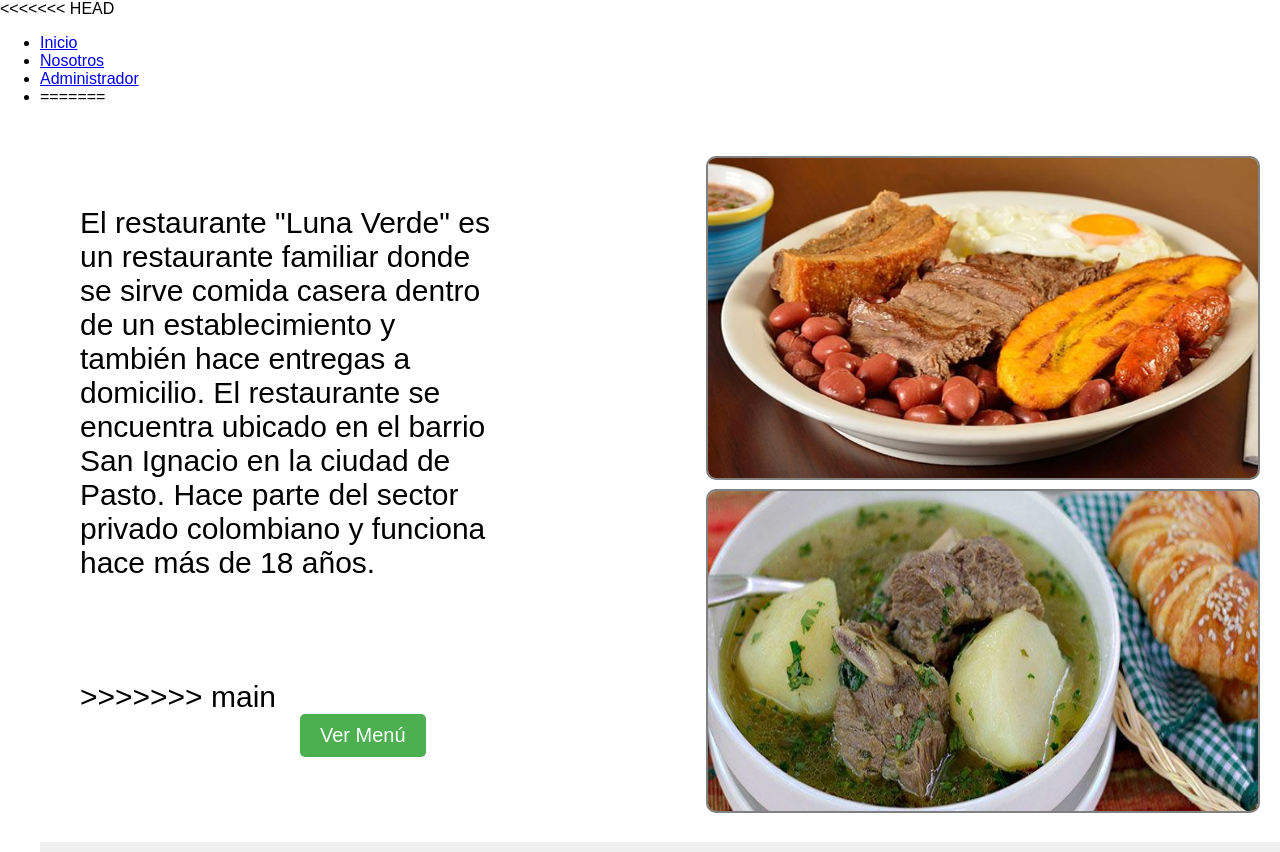
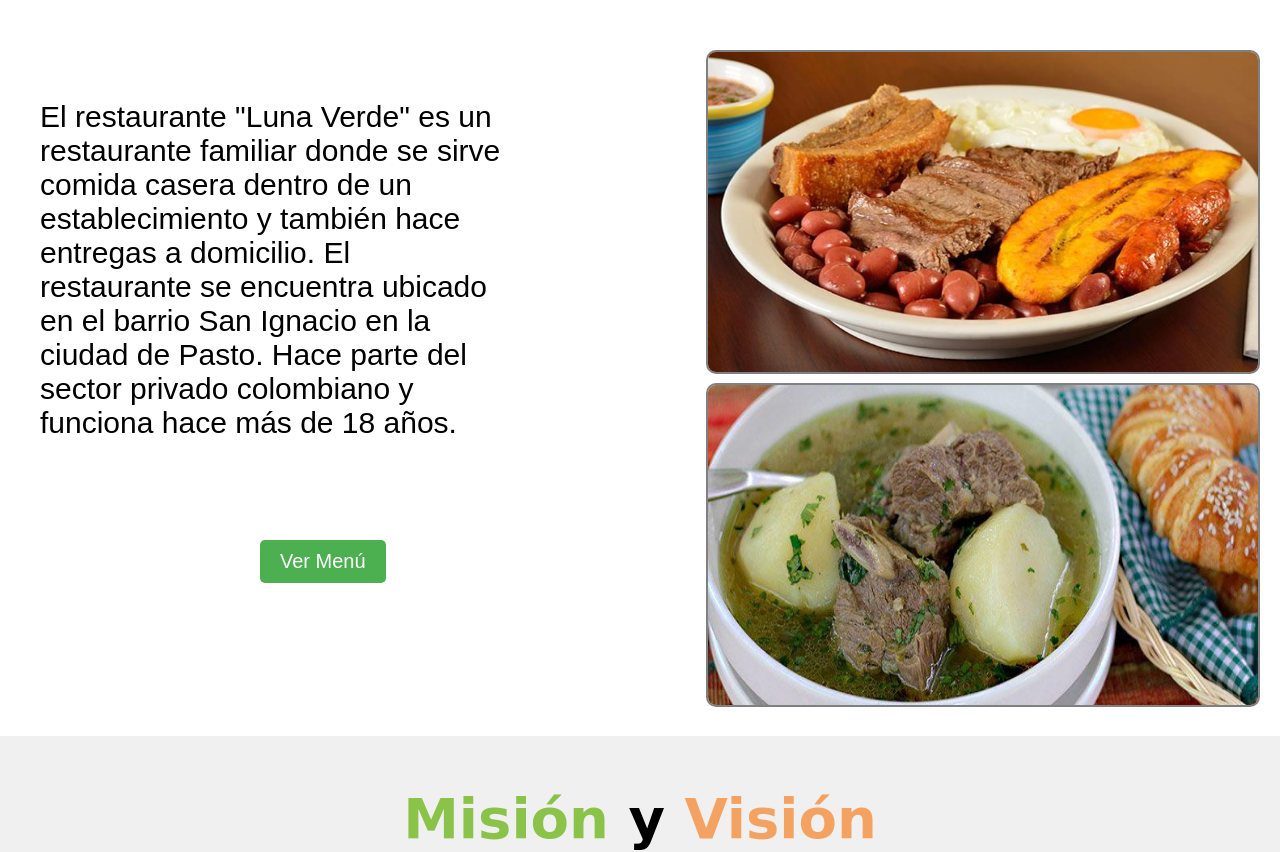
Before and after one commit to Jhontabo/Restaurante-Luna-verde, a PHP site: page / in a window 1280 px wide. Shown: the part 150-1002 px from the top of the page. Run offline with PHP 8.4, Linux system fonts and the light colour scheme; some web fonts are replaced.

Commit message:
Se resolvio conflicto de index,php

```diff
--- a/index.php
+++ b/index.php
@@ -34,20 +34,12 @@
         </nav>
     </header>
 
-<<<<<<< HEAD
-            <div class="collapse navbar-collapse" id="bs-example-navbar-collapse-1">
-                <ul class="nav navbar-nav">
-                    <li><a href="index.php">Inicio</a></li>
-                    <li><a href="/view/about.php">Nosotros</a></li>
-					<li><a href="#" onclick="ManagementOnclick();">Administrador</a><li>
-=======
     <section class="sobre-restaurante">
         <div class="descripcion-restaurante">
             <p>El restaurante "Luna Verde" es un restaurante familiar donde se sirve comida casera dentro de un
                 establecimiento y también hace entregas a domicilio. El restaurante se encuentra ubicado en el barrio
                 San Ignacio en la ciudad de Pasto. Hace parte del sector privado colombiano y funciona hace más de 18
                 años.</p>
->>>>>>> main
 
             <button class="ver-menu" onclick="desplazarseAMenu()">Ver Menú</button>
         </div>
```
